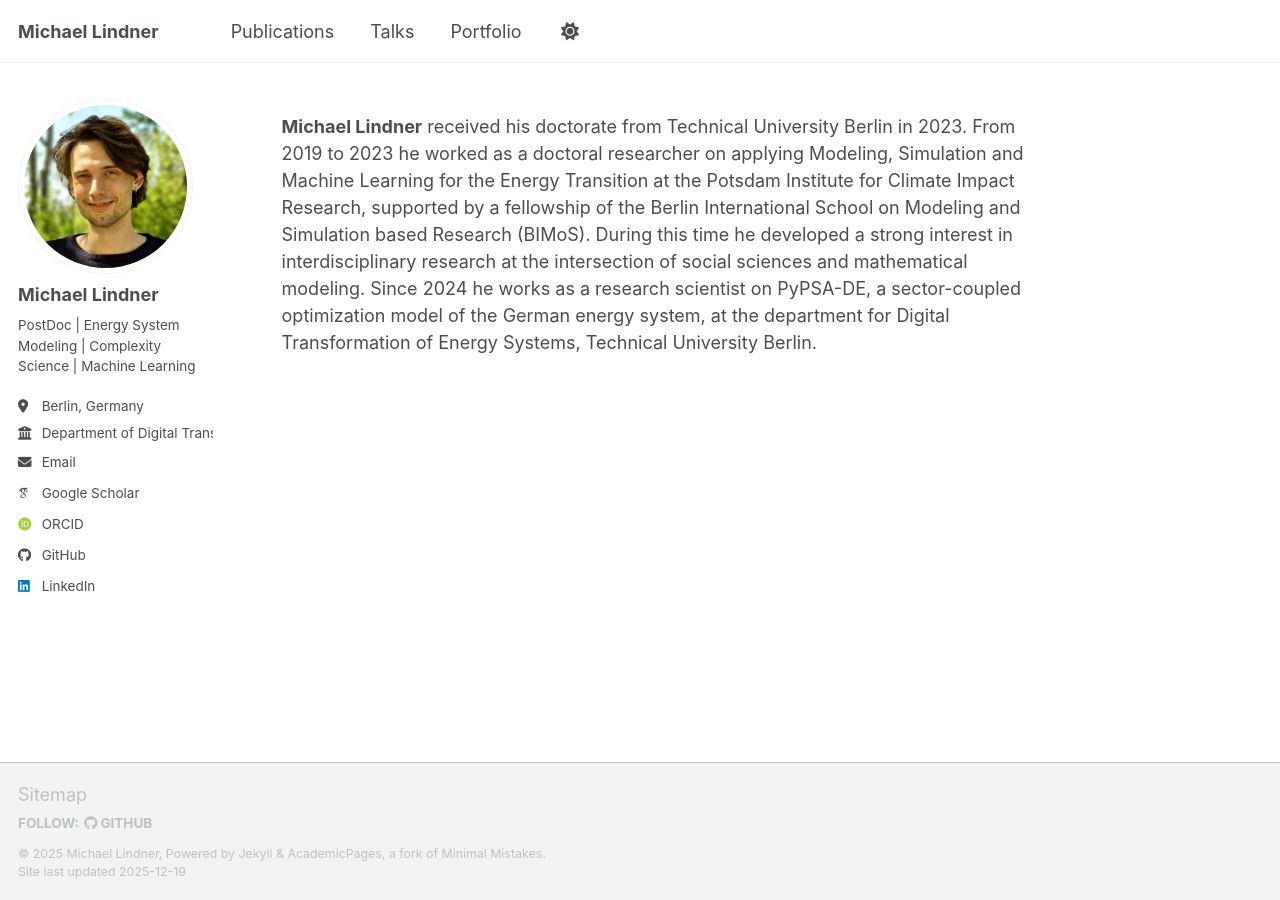
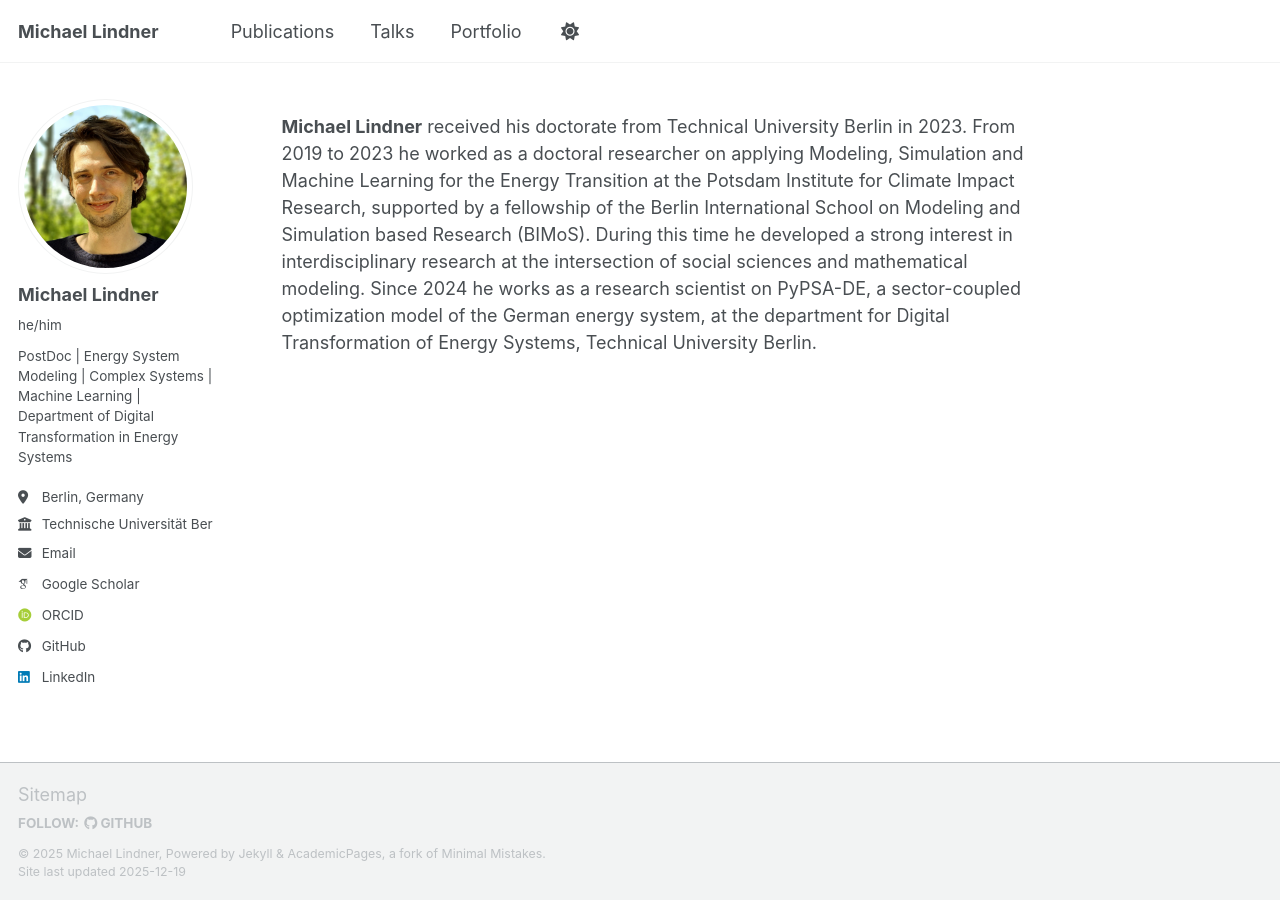
Before and after one commit to lindnemi/lindnemi.github.io, a Jekyll site: the page built from _pages/about.md, in a window 1280 px wide. Built offline with Jekyll 4.4.1, drawn with Linux system fonts in a browser that asks for light colours; some web fonts are replaced; a script bundle is joined from its source files by our own code; library files that are not in the unit come from our copies.

Commit message:
update short bio

```diff
--- a/_config.yml
+++ b/_config.yml
@@ -25,10 +25,10 @@ author:
   # Biographic information
   avatar           : "PassMichaNeu2.jpg"
   name             : "Michael Lindner"
-  pronouns         : # example: "she/her"
-  bio              : "PostDoc | Energy System Modeling | Complexity Science | Machine Learning"
+  pronouns         : "he/him"
+  bio              : "PostDoc | Energy System Modeling | Complex Systems | Machine Learning | Department of Digital Transformation in Energy Systems"
   location         : "Berlin, Germany"
-  employer         : "Department of Digital Transformation in Energy Systems (Ensys), Technische Universität Berlin"
+  employer         : "Technische Universität Berlin"
   uri              : # URL
   email            : "m.lindner@tu-berlin.de"
 
```
